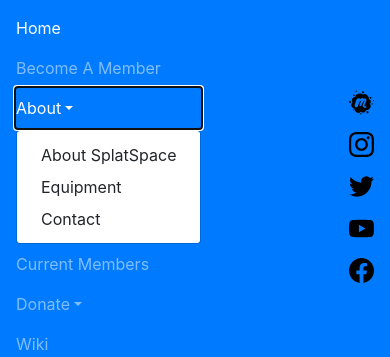
After one commit to splatspace/splatweb, a Flask app: page /home in a window 390 px wide, after a click on "About"; the page is wider, and only the part inside the window is pictured. The commit adds this page. Shown: the top 357 px of that part. Run offline with Flask 2, Linux system fonts and the light colour scheme; some libraries are stand-ins or nearby versions.

Commit message:
Converting everything to Flask

```diff
--- a/app.py
+++ b/app.py
@@ -7,6 +7,38 @@ app = Flask(__name__)
 def index():
     return render_template("index.html")
 
+@app.route("/home")
+def home():
+    return render_template("index.html")
+
+@app.route("/membership")
+def membership():
+    return render_template("membership.html")
+
+@app.route("/about")
+def about():
+    return render_template("about.html")
+
+@app.route("/contact.html")
+def contact():
+    return render_template("contact.html")
+
+@app.route("/contributors")
+def contributors():
+    return render_template("contributors.html")
+
+@app.route("/currentmembers")
+def currentmembers():
+    return render_template("currentmembers.html")
+
+@app.route("/donate")
+def donate():
+    return render_template("donate.html")
+
+@app.route("/equipment")
+def equipment():
+    return render_template("equipment.html")
+
 @app.errorhandler(404)
 def page_not_found(error):
     return render_template('404.html'), 404
--- /dev/null
+++ b/templates/base.html
@@ -0,0 +1,48 @@
+<!DOCTYPE html>
+<html>
+    <head>
+        {% block head %}
+        <title>SplatSpace</title>
+        <meta charset="utf-8">
+        <meta name="viewport" content="width=device-width, initial-scale=1">
+        <link rel="stylesheet" href="https://maxcdn.bootstrapcdn.com/bootstrap/4.5.2/css/bootstrap.min.css">
+        <script src="https://ajax.googleapis.com/ajax/libs/jquery/3.5.1/jquery.min.js"></script>
+        <script src="https://cdnjs.cloudflare.com/ajax/libs/popper.js/1.16.0/umd/popper.min.js"></script>
+        <script src="https://maxcdn.bootstrapcdn.com/bootstrap/4.5.2/js/bootstrap.min.js"></script>
+        {% endblock %}
+    </head>
+    <body>
+        <nav class="navbar navbar-expand-sm bg-primary navbar-dark">
+            <ul class="navbar-nav mr-auto">
+                <li class="nav-item active"><a class="nav-link" href="{{url_for('home')}}">Home</a></li>
+                <li class="nav-item"><a class="nav-link" href="{{url_for('membership')}}">Become A Member</a></li>
+                <li class="nav-item dropdown">
+                    <a class=" nav-link dropdown-toggle" data-toggle="dropdown" id="navbardrop" href="#">About</a>
+                    <div class="dropdown-menu">
+                        <a class="dropdown-item" href="{{url_for('about')}}">About SplatSpace</a>
+                        <a class="dropdown-item" href="{{url_for('equipment')}}">Equipment</a>
+                        <a class="dropdown-item" href="{{url_for('contact')}}">Contact</a>
+                    </div>
+                </li>
+                <li class="nav-item"><a class="nav-link" href="{{url_for('currentmembers')}}">Current Members</a></li>
+                <li class="nav-item dropdown">
+                    <a class="nav-link dropdown-toggle" data-toggle="dropdown" id="navbardrop" href="#">Donate</a>
+                    <div class="dropdown-menu">
+                        <a class="dropdown-item" href="{{url_for('donate')}}">Donate</a>
+                        <a class="dropdown-item" href="{{url_for('contributors')}}">Contributors</a>
+                    </div>
+                </li>
+                <li class="nav-item"><a class="nav-link" href="https://splatspace.miraheze.org/wiki/Main_Page" target="_blank">Wiki</a></li>
+            </ul>
+            <ul class="navbar-nav ml-auto">
+                <li class="nav-item"><a class="nav-link" href="https://www.meetup.com/splatspace/" target="_blank"><img src="{{url_for('static', filename='meetup.svg')}}" height="25px" width="25px" alt="Meetup"/></a></li>
+                <li class="nav-item"><a class="nav-link" href="https://www.instagram.com/splatspace/" target="_blank"><img src="{{url_for('static', filename='instagram.svg')}}" height="25px" width="25px" alt="Instagram"/></a></li>
+                <li class="nav-item"><a class="nav-link" href="https://twitter.com/splat_space" target="_blank"><img src="{{url_for('static', filename='twitter.svg')}}" height="25px" width="25px" alt="Twitter"/></a></li>
+                <li class="nav-item"><a class="nav-link" href="https://www.youtube.com/channel/UC0be80d83KXrjhMe0FahJrg" target="_blank"><img src="{{url_for('static', filename='youtube.svg')}}" height="25px" width="25px" alt="YouTube"/></a></li>
+                <li class="nav-item"><a class="nav-link" href="https://www.facebook.com/splatspace/" target="_blank"><img src="{{url_for('static', filename='facebook.svg')}}" height="25px" width="25px" alt="Facebook"/></a></li>
+            </ul>
+        </nav>
+        {% block body %}
+        {% endblock %}
+    </body>
+</html>
--- a/templates/index.html
+++ b/templates/index.html
@@ -1,46 +1,5 @@
-<!DOCTYPE html>
-<html>
-    <head>
-        <title>SplatSpace</title>
-        <meta charset="utf-8">
-        <meta name="viewport" content="width=device-width, initial-scale=1">
-        <link rel="stylesheet" href="https://maxcdn.bootstrapcdn.com/bootstrap/4.5.2/css/bootstrap.min.css">
-        <script src="https://ajax.googleapis.com/ajax/libs/jquery/3.5.1/jquery.min.js"></script>
-        <script src="https://cdnjs.cloudflare.com/ajax/libs/popper.js/1.16.0/umd/popper.min.js"></script>
-        <script src="https://maxcdn.bootstrapcdn.com/bootstrap/4.5.2/js/bootstrap.min.js"></script>
-
-    </head>
-    <body>
-        <nav class="navbar navbar-expand-sm bg-primary navbar-dark">
-            <ul class="navbar-nav mr-auto">
-                <li class="nav-item active"><a class="nav-link" href="#">Home</a></li>
-                <li class="nav-item"><a class="nav-link" href=".\membership.html">Become A Member</a></li>
-                <li class="nav-item dropdown">
-                    <a class=" nav-link dropdown-toggle" data-toggle="dropdown" id="navbardrop" href="#">About</a>
-                    <div class="dropdown-menu">
-                        <a class="dropdown-item" href=".\about.html">About SplatSpace</a>
-                        <a class="dropdown-item" href=".\equipment.html">Equipment</a>
-                        <a class="dropdown-item" href=".\contact.html">Contact</a>
-                    </div>
-                </li>
-                <li class="nav-item"><a class="nav-link" href=".\currentmembers.html">Current Members</a></li>
-                <li class="nav-item dropdown">
-                    <a class="nav-link dropdown-toggle" data-toggle="dropdown" id="navbardrop" href="#">Donate</a>
-                    <div class="dropdown-menu">
-                        <a class="dropdown-item" href=".\donate.html">Donate</a>
-                        <a class="dropdown-item" href=".\contributors.html">Contributors</a>
-                    </div>
-                </li>
-                <li class="nav-item"><a class="nav-link" href="https://splatspace.miraheze.org/wiki/Main_Page" target="_blank">Wiki</a></li>
-            </ul>
-            <ul class="navbar-nav ml-auto">
-                <li class="nav-item"><a class="nav-link" href="https://www.meetup.com/splatspace/" target="_blank"><img src="{{url_for('static', filename='meetup.svg')}}" height="25px" width="25px" alt="Meetup"/></a></li>
-                <li class="nav-item"><a class="nav-link" href="https://www.instagram.com/splatspace/" target="_blank"><img src="{{url_for('static', filename='instagram.svg')}}" height="25px" width="25px" alt="Instagram"/></a></li>
-                <li class="nav-item"><a class="nav-link" href="https://twitter.com/splat_space" target="_blank"><img src="{{url_for('static', filename='twitter.svg')}}" height="25px" width="25px" alt="Twitter"/></a></li>
-                <li class="nav-item"><a class="nav-link" href="https://www.youtube.com/channel/UC0be80d83KXrjhMe0FahJrg" target="_blank"><img src="{{url_for('static', filename='youtube.svg')}}" height="25px" width="25px" alt="YouTube"/></a></li>
-                <li class="nav-item"><a class="nav-link" href="https://www.facebook.com/splatspace/" target="_blank"><img src="{{url_for('static', filename='facebook.svg')}}" height="25px" width="25px" alt="Facebook"/></a></li>
-            </ul>
-        </nav>
+{% extends "base.html" %}
+{% block body %}
 <div class="container-flex py-2 justify-content-center">
     <div class="flex-row justify-content-center">
         <div class="column-xs-12 d-flex justify-content-center">
@@ -119,5 +78,4 @@
         </div>
     </div>
 </div>
-    </body>
-</html>
+{% endblock %}
```
Also changed, not shown: templates/index_old.html (added, +123 -0 lines). Lines whose indentation alone changed are shown as unchanged.
